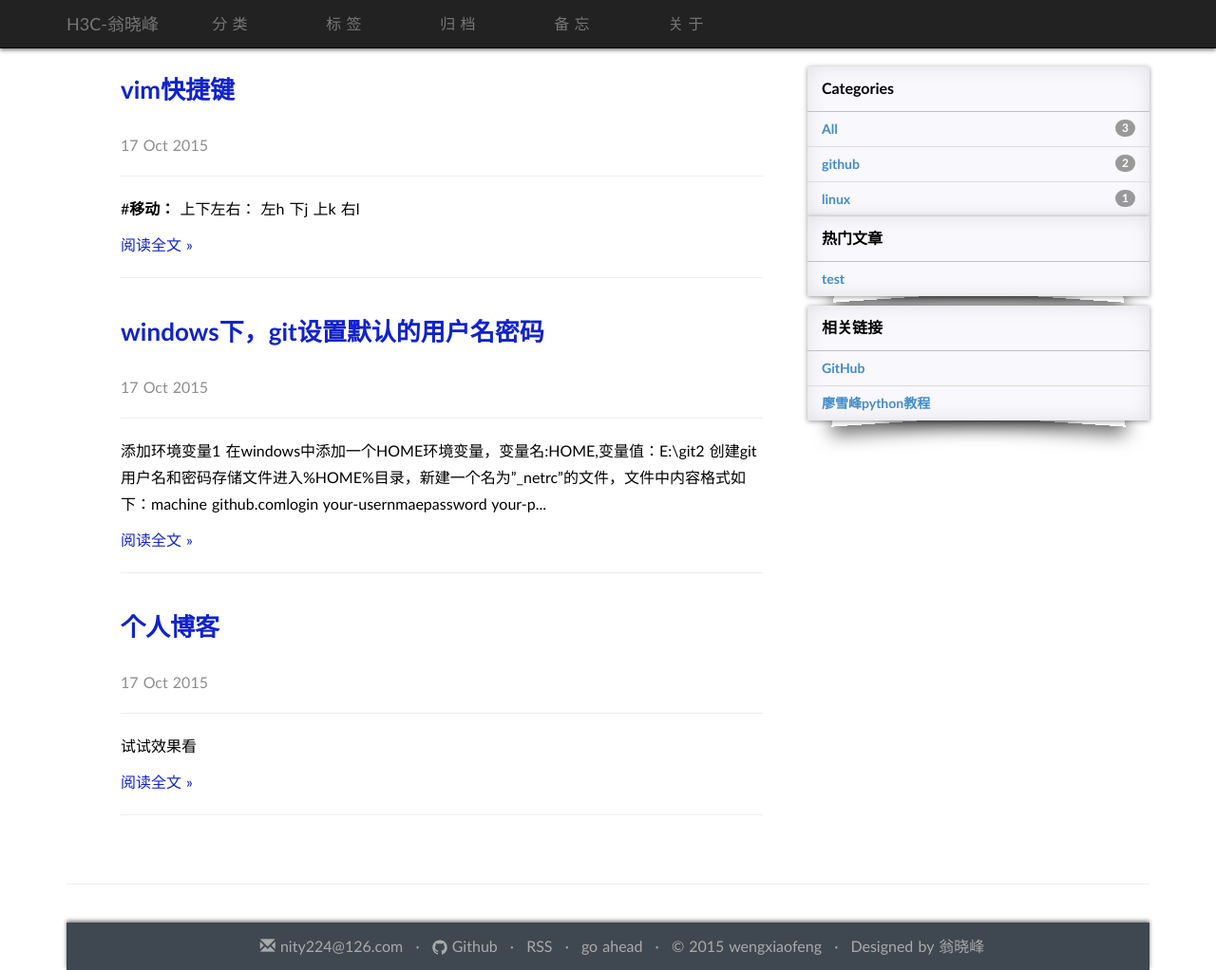
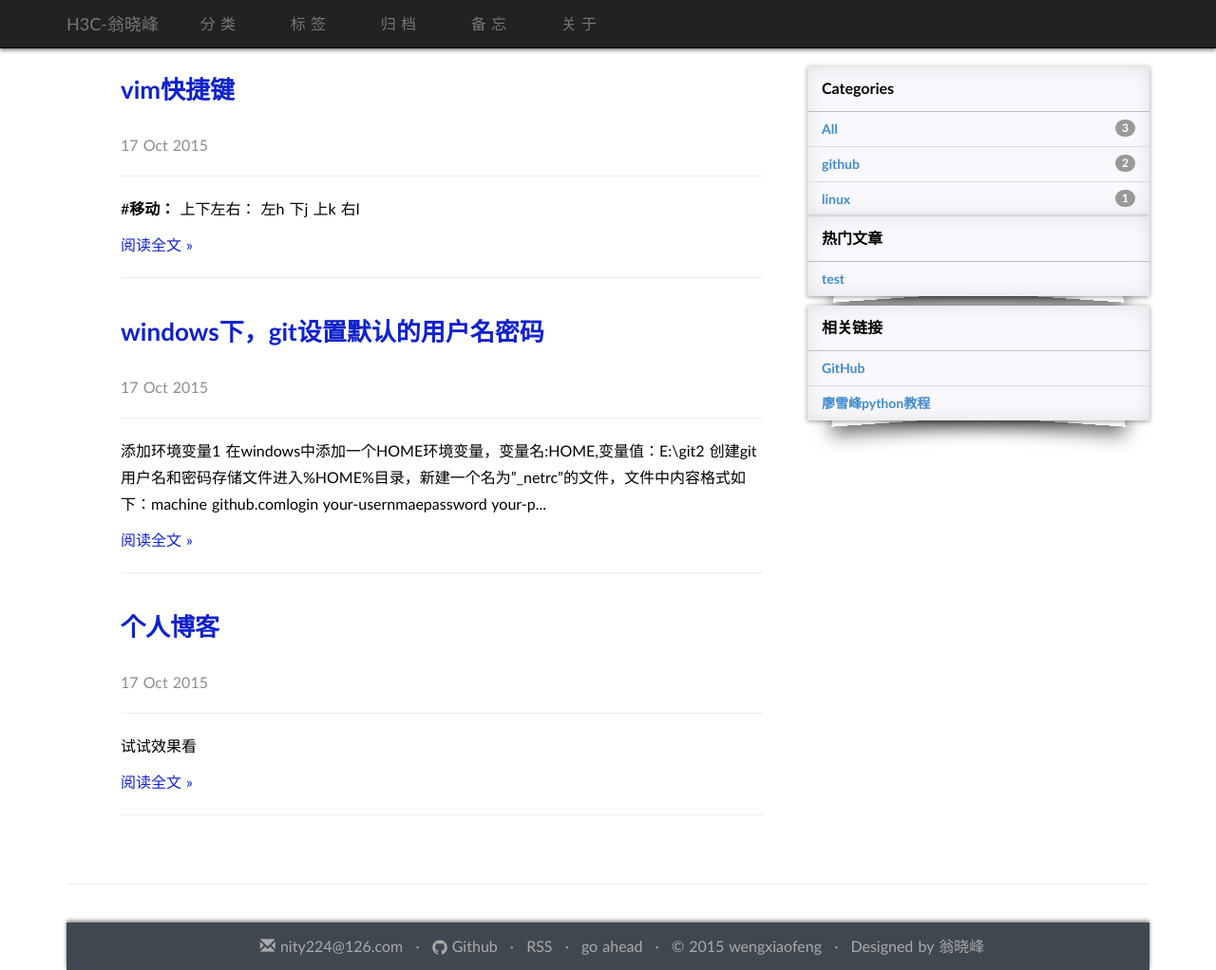
Before and after one commit to nity224/nity224.github.io, a Jekyll site: the page built from index.html, in a window 1280 px wide and 1022 px high. Shown: the whole window at 95% size. Built offline with Jekyll 4.4.1, drawn with Linux system fonts in a browser that asks for light colours; some web fonts are replaced; the list of posts is cut into pages by our own code; comment, search, counter and statistics services are not loaded.

Commit message:
Signed-off-by: nity224 <nity224@126.com>

```diff
--- a/css/index.css
+++ b/css/index.css
@@ -120,7 +120,7 @@ nav{
 	border-radius: 0;
 }
 .navbar-nav li{
-	width: 120px;
+	width: 95px;
 	text-align: center;
 }
 
```
